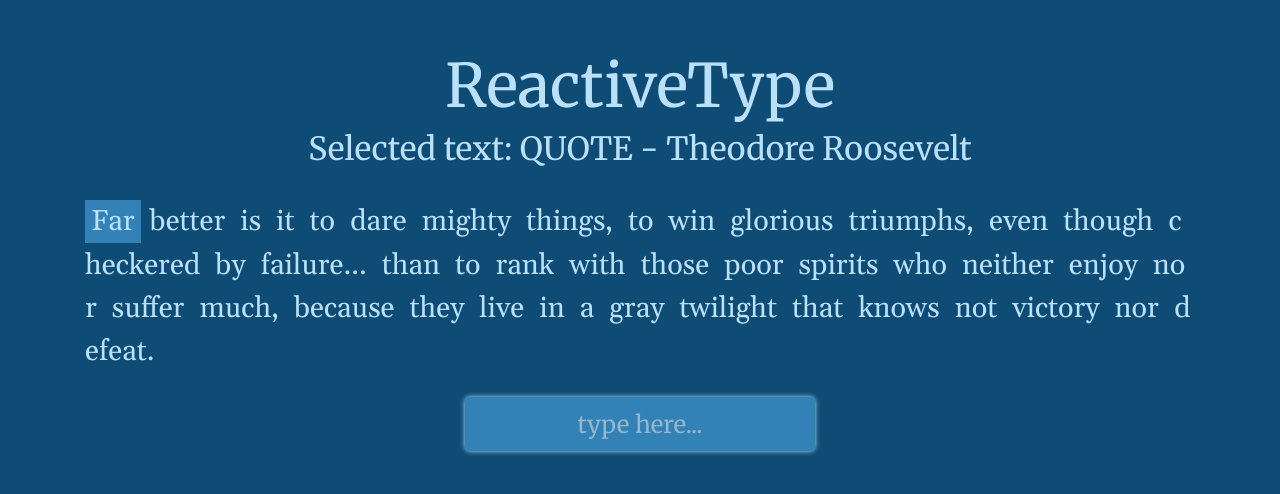
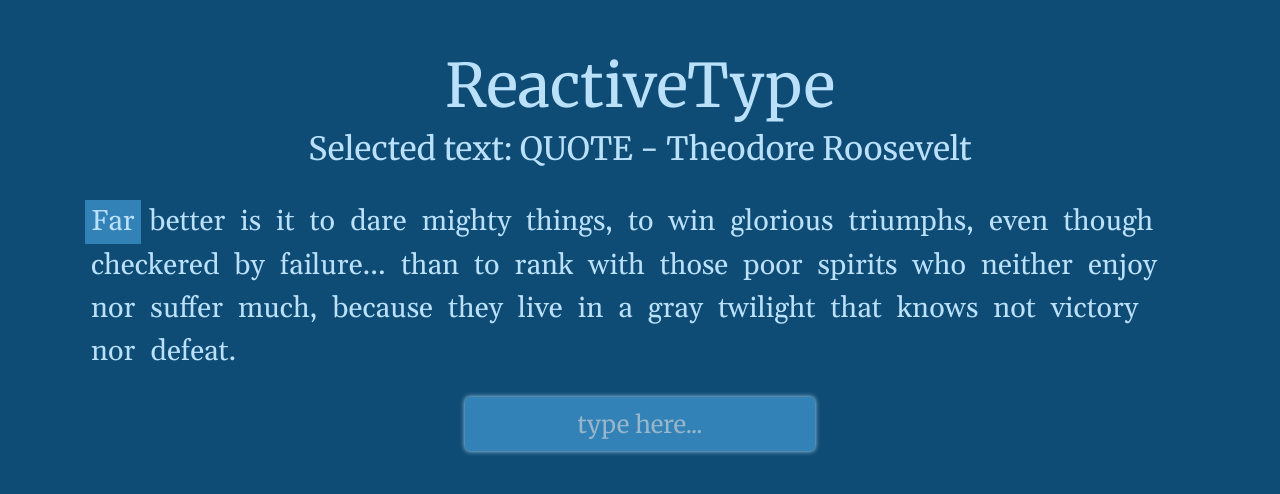
Before and after one commit to samarthdave/reactive-type, a React (Create React App) app: page / in a window 1280 px wide. Shown: the top 494 px of the page. Built offline with nearby package versions, Linux system fonts and the light colour scheme.

Commit message:
Show color & text input difference on each word

```diff
--- a/src/components/Home.js
+++ b/src/components/Home.js
@@ -1,6 +1,7 @@
 import React, { Component } from 'react';
 import PropTypes from 'prop-types';
 
+import utils from '../utils';
 // react components
 import Row from 'react-bootstrap/Row';
 import Col from 'react-bootstrap/Col';
@@ -88,8 +89,13 @@ class Home extends Component {
           </Col>
         </Row> {/* end title row */}
 
-        <ParagraphInput wordList={wordList}
-            selectedText={selectedText} activeIndex={currentLoc} />
+        <Row>
+          <Col>
+            <h4 className="selected-text">Selected text: {selectedText}</h4>
+            <br />
+          </Col>
+        </Row>
+        <ParagraphInput userType={userType} wordList={wordList} activeIndex={currentLoc} />
         <br />
 
         <UserInput isError={isError} userTyped={this.userTyped} userType={userType} />
@@ -106,22 +112,29 @@ class Home extends Component {
   }
 }
 
-function ParagraphInput({ selectedText, wordList, activeIndex }) {
+function ParagraphInput({ wordList, activeIndex, userType }) {
   return (
     <Row>
       <Col>
-        <h4 className="selected-text">Selected text: {selectedText}</h4>
-        <br />
-      </Col>
-      <Col>
         <div className="paragraph-input">
           {wordList.map((word, i) => {
-            // TODO: highlight diff. in error of word
-            // & convey how many letters are wrong
+            // if current word
             if (activeIndex === i) {
-              return <span key={i} className='active'>{word}</span>;
+              // find the index until invalid text
+              const { error, loc } = utils.findSubstringLoc(word, userType);
+              // then slice at that index
+              const a = word.slice(0, loc);
+              const diffCount = userType.length - a.length;
+              const b = word.slice(loc).substring(0, diffCount);
+              const c = word.slice(loc + diffCount);
+              // split those parts up with a span
+              return <div key={i} className='active'>
+                <span className="substr-a">{a}</span>
+                <span className={`${error ? 'substr-b' : ''}`}>{b}</span>
+                <span>{c}</span>
+              </div>;
             } else {
-              return <span key={i}>{word}</span>;
+              return <div key={i}>{word}</div>;
             }
           })}
         </div>
@@ -131,9 +144,9 @@ function ParagraphInput({ selectedText, wordList, activeIndex }) {
 }
 
 ParagraphInput.propTypes = {
-  selectedText: PropTypes.string,
-  wordList: PropTypes.array,
-  activeIndex: PropTypes.number
+  wordList: PropTypes.array.isRequired,
+  activeIndex: PropTypes.number.isRequired,
+  userType: PropTypes.string.isRequired
 };
 
 function UserInput({ isError, userTyped, userType }) {
--- a/src/style/App.css
+++ b/src/style/App.css
@@ -40,13 +40,14 @@ a {
   word-wrap: break-word;
 }
 
-.paragraph-input span {
+.paragraph-input div {
+  display: inline-block;
   margin-right: 3px;
-  padding: 3px 6px;
+  padding: 0 6px;
   font-size: 1.8rem;
 }
 
-.paragraph-input span.active {
+.paragraph-input div.active {
   background-color: #3282b8;
   color: #bbe1fa;
 }
--- a/src/style/dark-theme.css
+++ b/src/style/dark-theme.css
@@ -42,3 +42,12 @@ textarea.form-control,
   outline: 0;
   box-shadow: #bbe1fa 0 0 5px;
 }
+
+/* ------------------ */
+/* substring handlers */
+/* ------------------ */
+/* (user error on input) */
+
+span.substr-b {
+  color: #e89da2;
+}
--- /dev/null
+++ b/src/utils.js
@@ -0,0 +1,21 @@
+// take in 2 strings
+// return the location of smallest shared string
+const findSubstringLoc = (large, input) => {
+  const len2 = input.length;
+
+  // if valid & no need for red
+  if (large.includes(input)) { return { error: false, loc: len2 } };
+
+  let loc = 0;
+
+  while (large.startsWith(input.slice(0, loc+1))) {
+    if (loc > len2) return { error: true, loc: len2 };
+    loc++;
+  }
+
+  return { error: true, loc };
+};
+
+export default {
+  findSubstringLoc
+};
```
Also changed, not shown: 1 other file (tests, documents, lock files or other folders).
